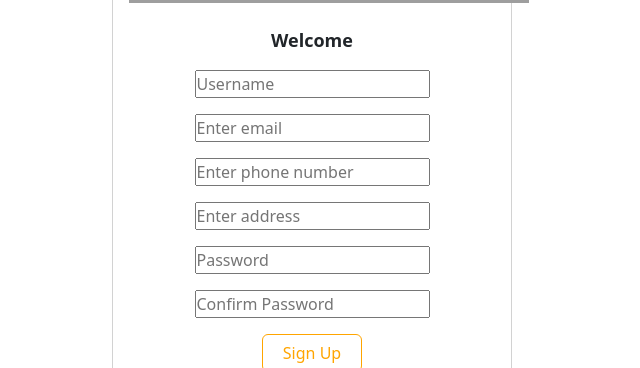
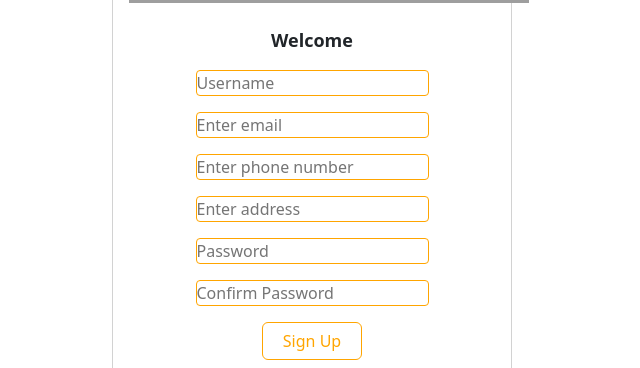
Before and after one commit to gilbert-ku/electro-App, a React (Vite) app in the folder electropulse-app/: page /signup in a window 1280 px wide. Shown: the part 410-778 px from the top of the page, without its empty margins (328-968 px from the left). Built offline with nearby package versions, Linux system fonts and the light colour scheme; grey boxes are pictures that could not be loaded.

Commit message:
done with the auth

```diff
--- a/electropulse-app/src/components/Login.jsx
+++ b/electropulse-app/src/components/Login.jsx
@@ -19,6 +19,7 @@ const Login = () => {
         })
             .then((response) => {
                 if (response.ok) {
+                    localStorage.setItem('loggedInUser', username)
                     window.location.href =  '/';
                 } else {
                     setError('Please input valid login credentials');
--- a/electropulse-app/src/components/Navbar.jsx
+++ b/electropulse-app/src/components/Navbar.jsx
@@ -4,6 +4,11 @@ import { FaSearch, FaUser, FaShoppingCart } from "react-icons/fa";
 
 
 const Navbar = () => {
+  const loggedInUser = localStorage.getItem('loggedInUser')
+
+  const handleLogout = () => {
+    localStorage.removeItem('loggedInUser');
+  }
   return (
     <nav className="navbar navbar-expand-lg navbar-light bg-light sticky-top">
       <div className="logo">
@@ -33,11 +38,19 @@ const Navbar = () => {
 
               <li className="nav-item dropdown">
                 <a className="nav-link dropdown-toggle" href="#" id="navbarDropdownMenuLink" role="button" data-bs-toggle="dropdown" aria-expanded="false">
-                  <FaUser /> account
+                  <FaUser /> {loggedInUser ? `Hi, ${loggedInUser}` : 'Account'}
                 </a>
                 <ul id="auth-button" className="dropdown-menu text-center justify-content-center" aria-labelledby="navbarDropdownMenuLink">
-                  <a id="login-button" className='nav-link' href='/login'>Login</a>
-                  <a id="signup-button" className='nav-link' href='/signup'>Signup</a>
+                  {loggedInUser ? (
+                    <>
+                      <a id="logout-button" className='nav-link' href='/' onClick={handleLogout}>Logout</a>
+                    </>
+                  ) : (
+                    <>
+                      <a id="login-button" className='nav-link' href='/login'>Login</a>
+                      <a id="signup-button" className='nav-link' href='/signup'>Signup</a>
+                    </>
+                  )}
                 </ul>
               </li>
 
--- a/electropulse-app/src/index.css
+++ b/electropulse-app/src/index.css
@@ -339,3 +339,7 @@ body {
 .pay-icons:hover {
   color: white;
 }
+.form-control-login {
+  border: 1px solid orange;
+  border-radius: 4px;
+}
```
